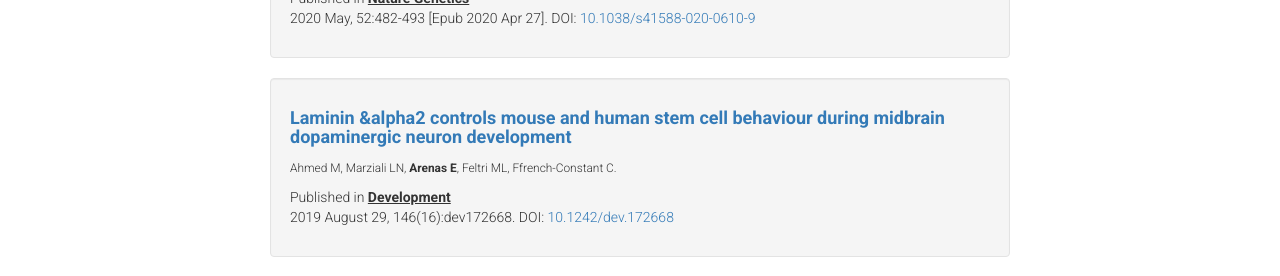
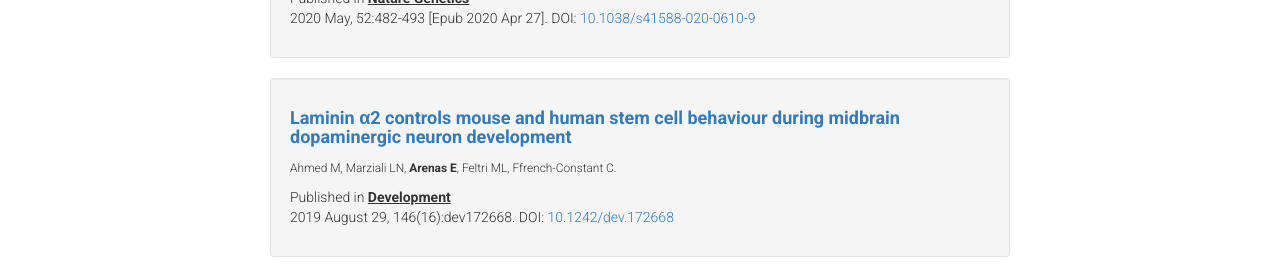
Before and after one commit to ArenasLab/arenaslab.github.io, a Jekyll site: the page publications/index.html, which Jekyll copies as it is, in a window 1280 px wide and 900 px high, scrolled down 6217 px. Shown: the part 153-429 px from the top of the window. Built offline with Jekyll 4.4.1, drawn with Linux system fonts in a browser that asks for light colours.

Commit message:
Update index.html

```diff
--- a/publications/index.html
+++ b/publications/index.html
@@ -471,7 +471,7 @@ ABOVE IS THE TEMPLATE TO ADD ADDITIONAL PUBLICATIONS -->
 <div class="well">
  <li class="media">
   <div class="media-body">
-  <h4><b><a href="https://pubmed.ncbi.nlm.nih.gov/31371375/">Laminin &alpha2 controls mouse and human stem cell behaviour during midbrain dopaminergic neuron development</a></b></h4>
+  <h4><b><a href="https://pubmed.ncbi.nlm.nih.gov/31371375/">Laminin &alpha;2 controls mouse and human stem cell behaviour during midbrain dopaminergic neuron development</a></b></h4>
   <p></p>
   <small>Ahmed M, Marziali LN, <b>Arenas E</b>, Feltri ML, Ffrench-Constant C.</small>
   <p></p>
```
